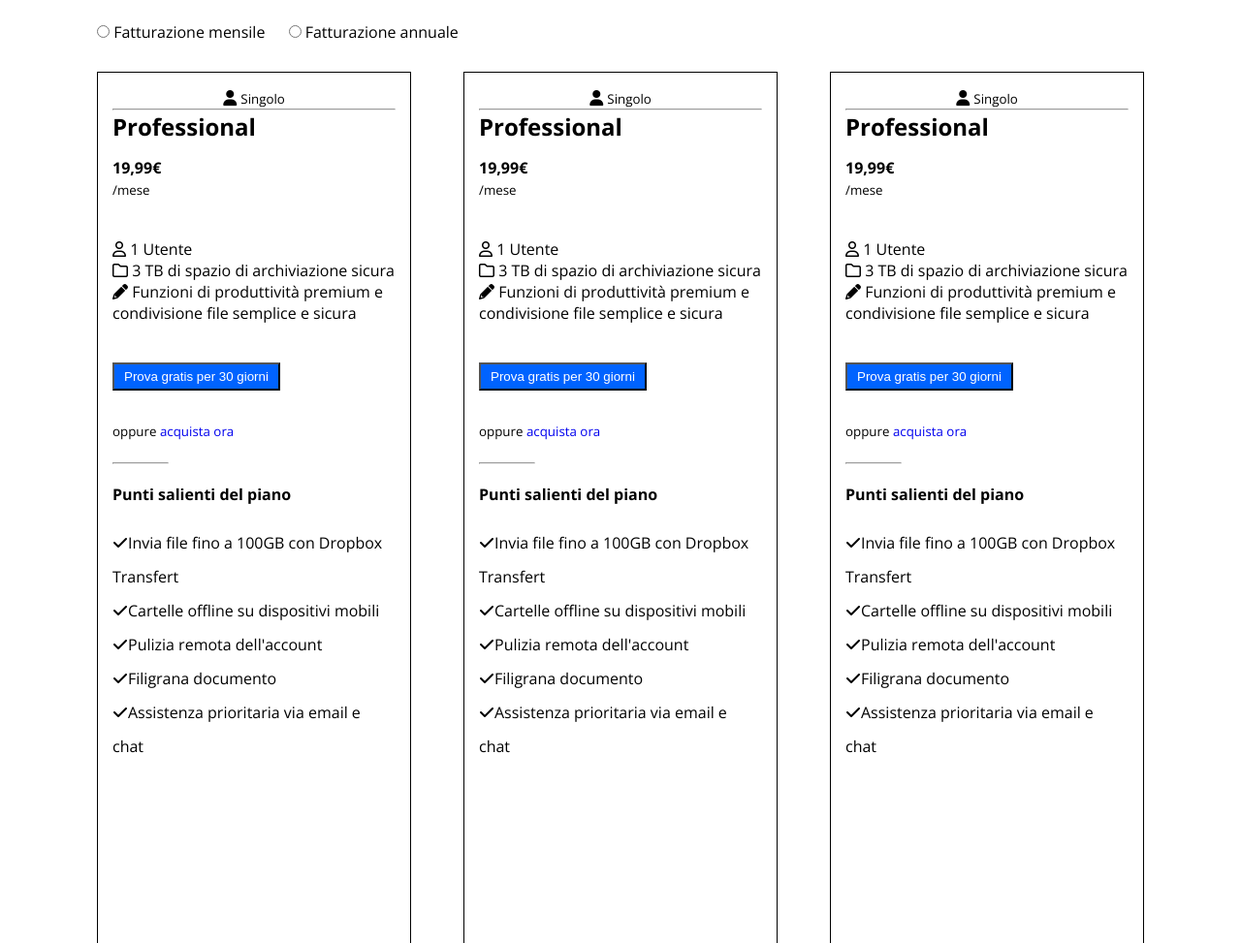
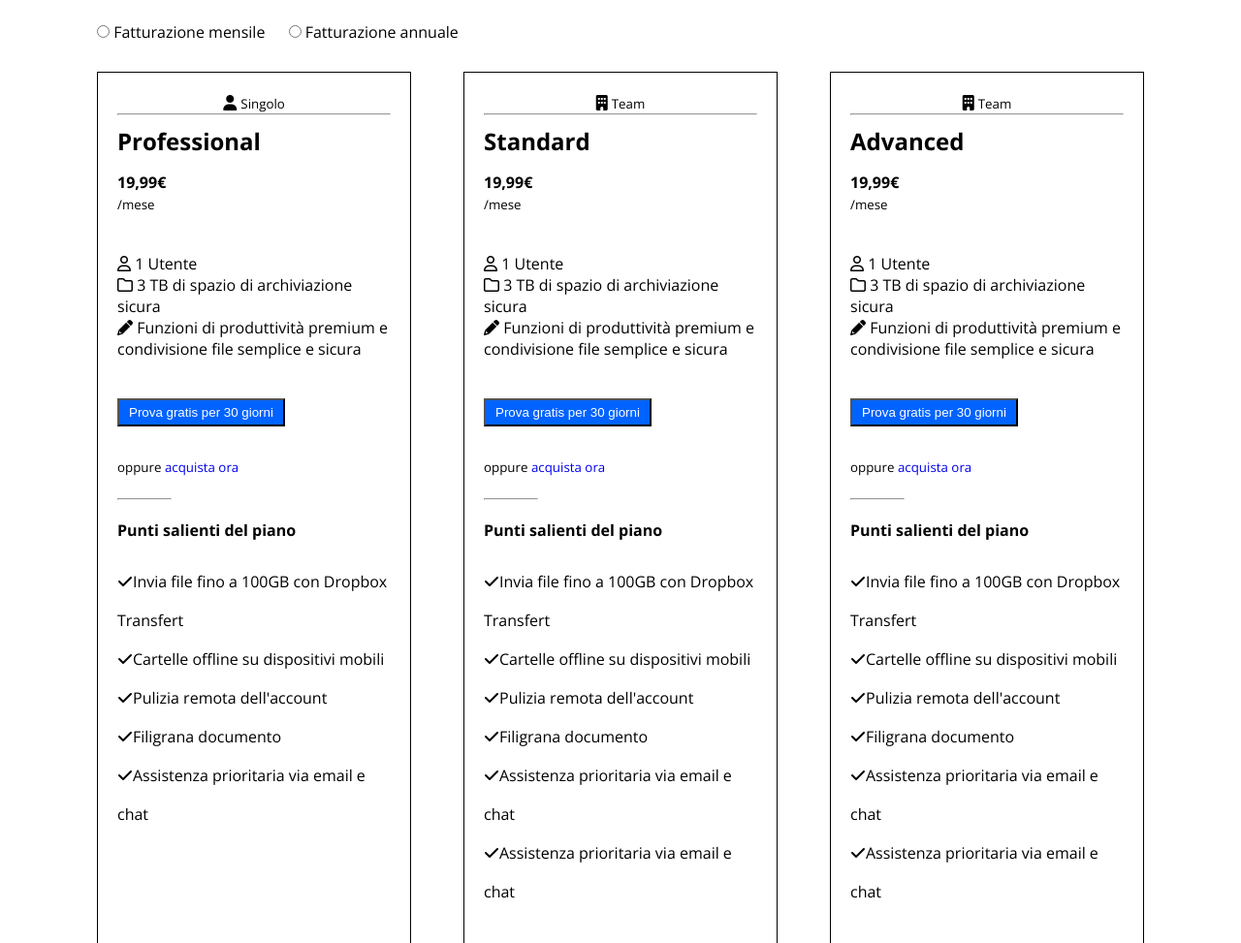
Before and after one commit to SimoNapo02/htmlcss-dropbox, a plain HTML site: page index.html in a window 1280 px wide. Shown: the part 988-1961 px from the top of the page at 97% size. Drawn offline with nearby package versions, Linux system fonts and the light colour scheme.

Commit message:
col aggiustate

```diff
--- a/css/style.css
+++ b/css/style.css
@@ -121,7 +121,7 @@ header a{
         width: 30%;
         border:1px solid;
         float:left;
-        padding: 15px;
+        padding: 20px;
         margin-top: 30px;
     }
     .col-header{
@@ -154,9 +154,12 @@ header a{
         list-style-type: none;
         margin: 0;
         padding: 0;
-        line-height: 35px;
+        line-height: 40px;
     }
     .col-ctr{
         margin: auto 5%;
         margin-top: 30px;
     }
+    .col-plans h2{
+        margin-top: 10px;
+    }
--- a/index.html
+++ b/index.html
@@ -110,12 +110,12 @@
 <!-- COL CTR -->
 <div class="col-plans col-ctr">
     <div class="col-header">
-        <i class="fa fa-user"></i>
-        <small class="type">Singolo</small>
+        <i class="fa-solid fa-building"></i>
+        <small>Team</small>
     </div>
     <hr>
     <div class="col-plans-top">
-        <h2>Professional</h2>
+        <h2>Standard</h2>
         <div class="col-price">
             <strong> 19,99€ </strong><br>
             <small>/mese</small>
@@ -142,6 +142,7 @@
                     <li><i class="fa-solid fa-check"></i>Pulizia remota dell'account</li>
                     <li><i class="fa-solid fa-check"></i>Filigrana documento</li>
                     <li><i class="fa-solid fa-check"></i>Assistenza prioritaria via email e chat</li>
+                    <li><i class="fa-solid fa-check"></i>Assistenza prioritaria via email e chat</li>
                 </ul>
             </div>
     </div>
@@ -149,12 +150,12 @@
 <!-- COL DX -->
 <div class="col-plans">
     <div class="col-header">
-        <i class="fa fa-user"></i>
-        <small class="type">Singolo</small>
+        <i class="fa-solid fa-building"></i>
+        <small>Team</small>
     </div>
     <hr>
     <div class="col-plans-top">
-        <h2>Professional</h2>
+        <h2>Advanced</h2>
         <div class="col-price">
             <strong> 19,99€ </strong><br>
             <small>/mese</small>
@@ -181,6 +182,7 @@
                     <li><i class="fa-solid fa-check"></i>Pulizia remota dell'account</li>
                     <li><i class="fa-solid fa-check"></i>Filigrana documento</li>
                     <li><i class="fa-solid fa-check"></i>Assistenza prioritaria via email e chat</li>
+                    <li><i class="fa-solid fa-check"></i>Assistenza prioritaria via email e chat</li>
                 </ul>
             </div>
     </div>
```
